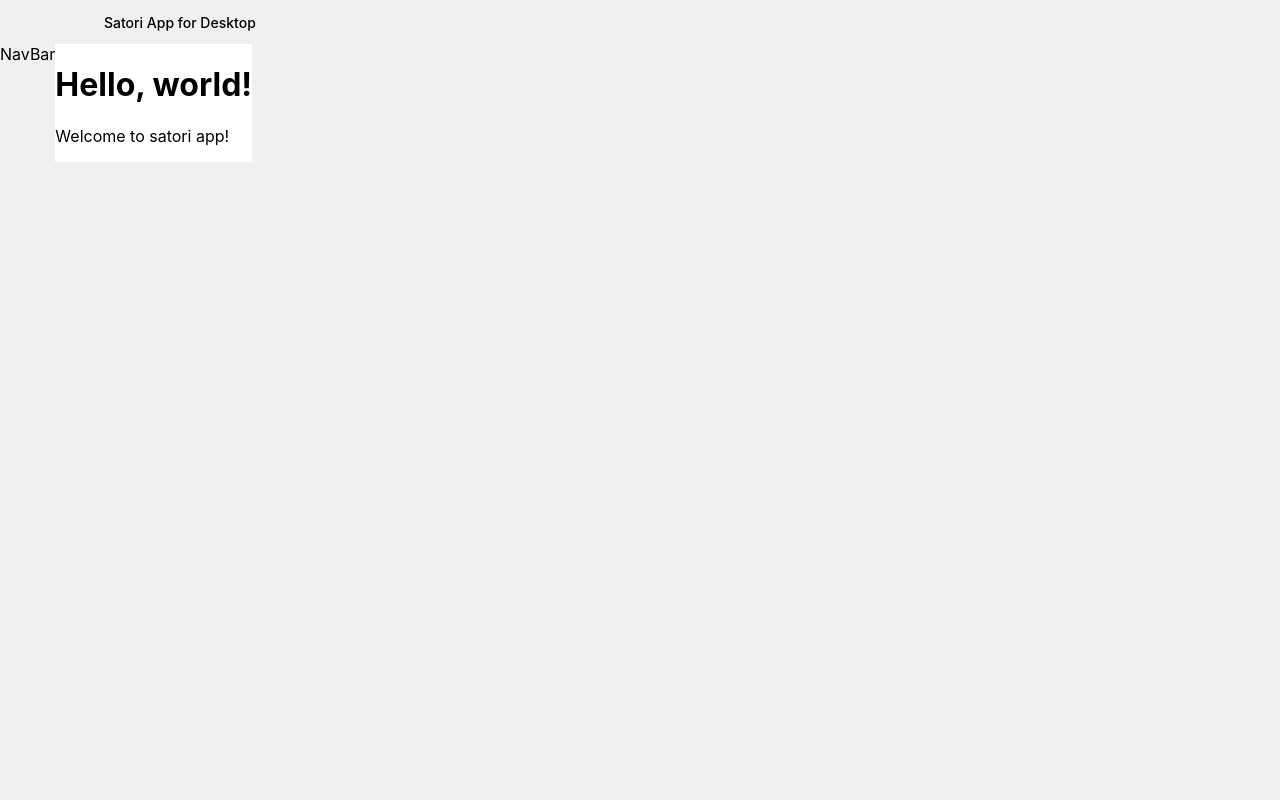
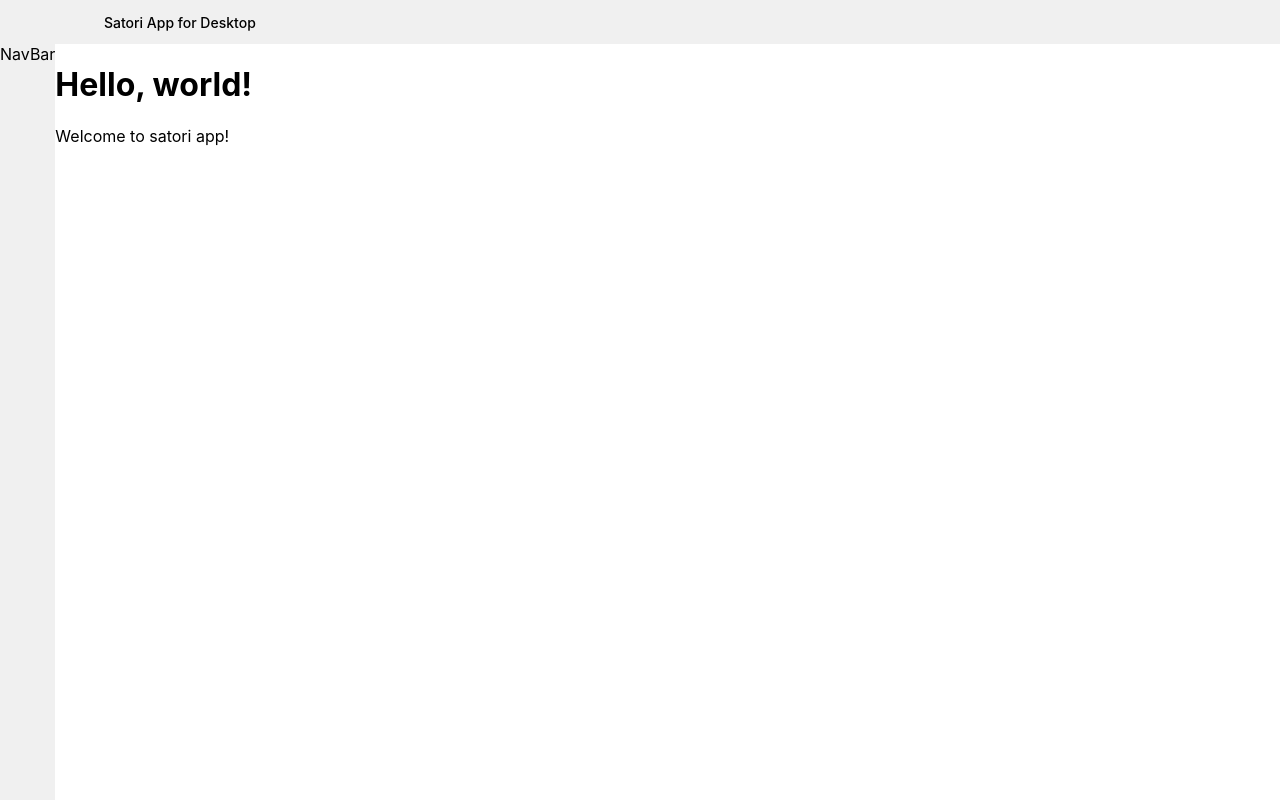
Before and after one commit to Lipraty/satori-desktop, a React (Vite) app: page / in a window 1280 px wide. Built offline with nearby package versions, Linux system fonts and the light colour scheme.

Commit message:
update global styles

```diff
--- a/src/renderer/global.scss
+++ b/src/renderer/global.scss
@@ -1,6 +1,9 @@
 html {
   margin: 0;
   padding: 0;
+  background: none;
+  background-color: none;
+  background-color: transparent;
   background: transparent;
 }
 
@@ -10,15 +13,30 @@ body {
   margin: 0;
   /* margin-top: -18px; */
   padding: 0;
+  height: 100vh;
+  width: 100vw;
+  background: none;
   background-color: rgba($color: #000000, $alpha: 0.06);
 }
 
 main {
   background-color: white;
+  flex: 1;
+  width: 100%;
+  height: 100%;
+}
+
+#root {
+  display: flex;
+  flex-direction: column;
+  flex-wrap: nowrap;
+  height: 100%;
+  width: 100%;
 }
 
 .container {
   display: flex;
   flex-direction: row;
   flex-wrap: nowrap;
+  height: 100%;
 }
```
